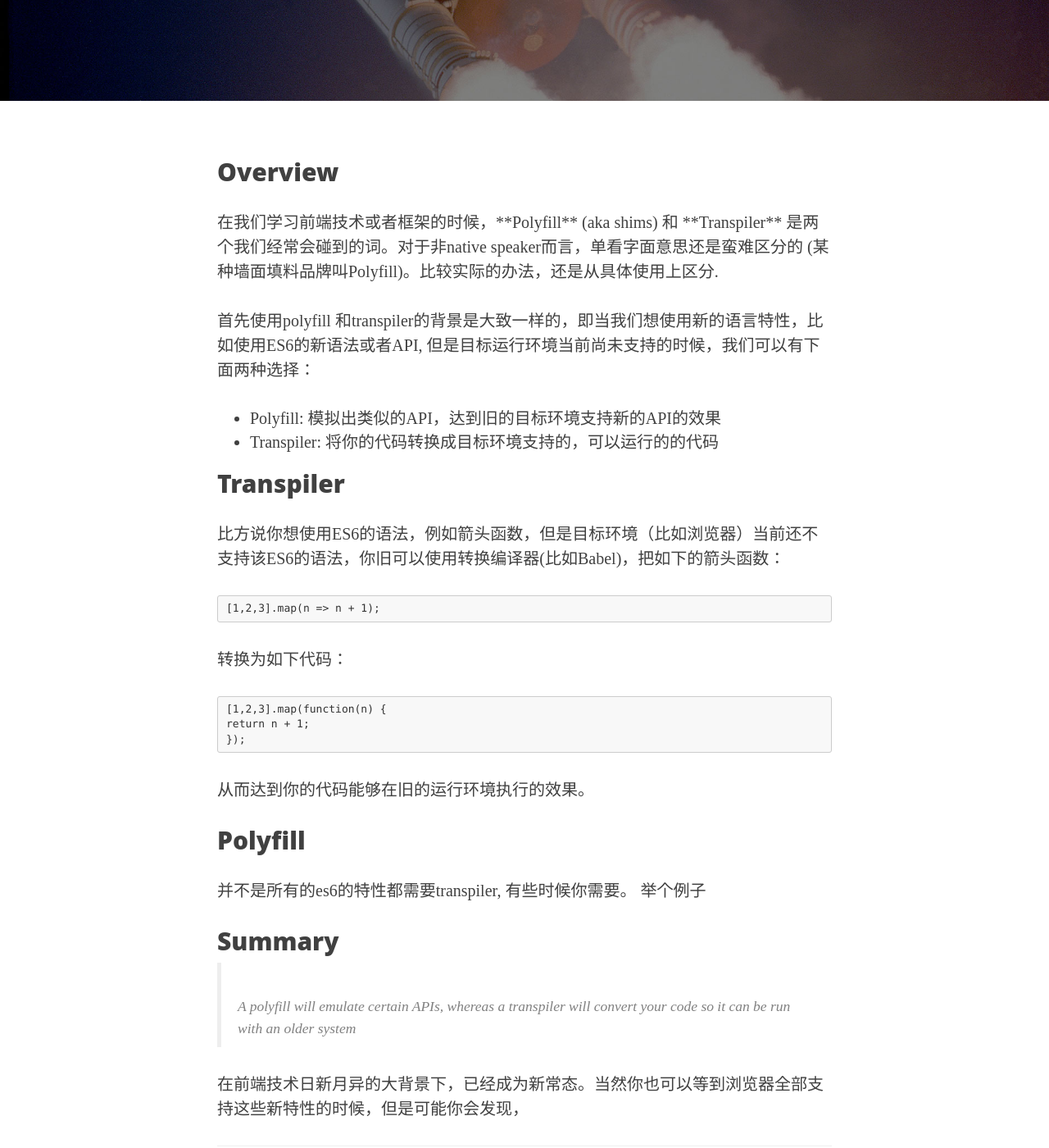
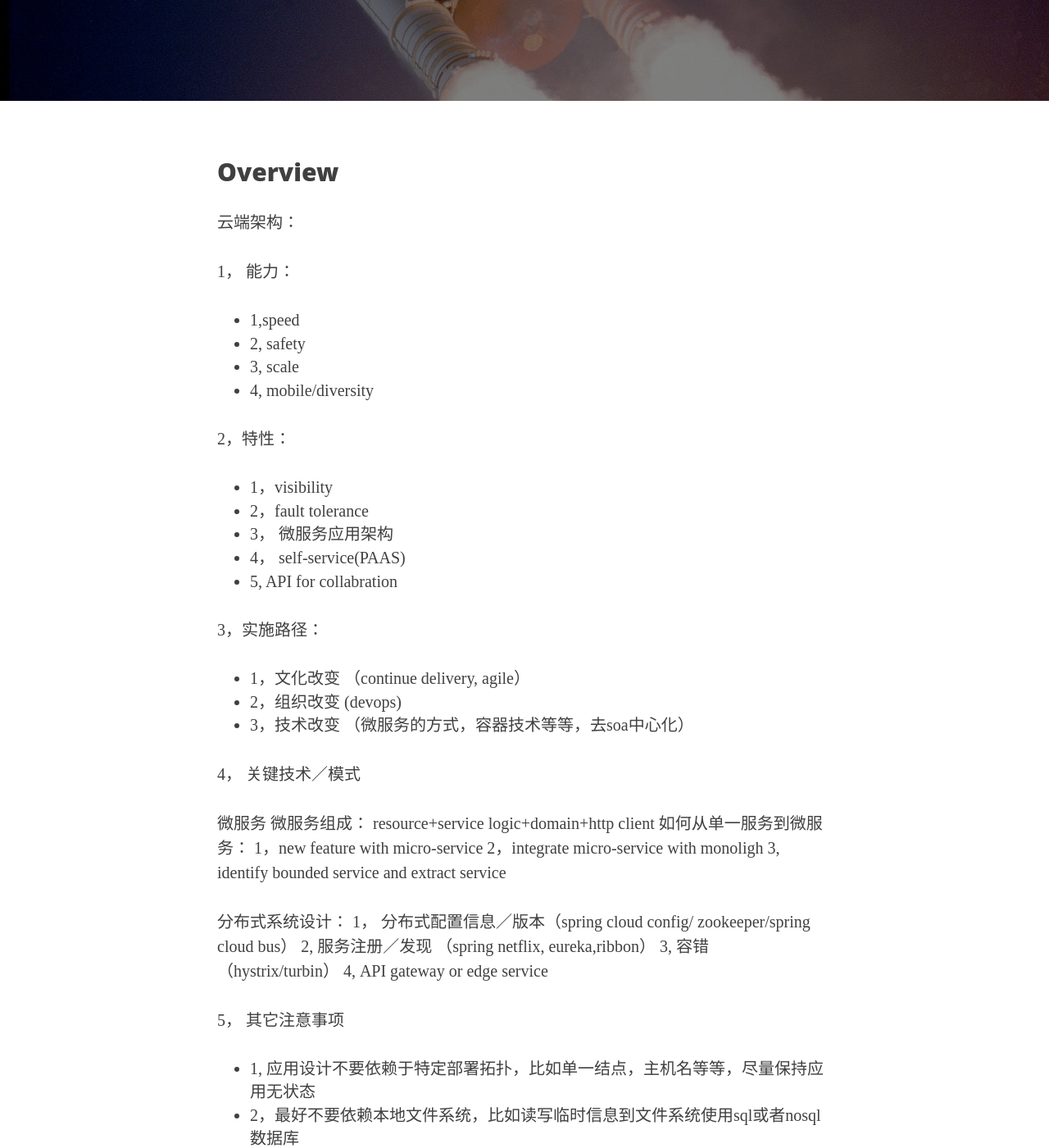
Before and after one commit to fudanzz/fudanzz.github.io, a Jekyll site: the page built from _posts/2016-09-19-build-cloud-native-application.markdown, in a window 1280 px wide and 1400 px high, scrolled down 350 px. Shown: the whole window at 82% size. Built offline with Jekyll 4.4.1, drawn with Linux system fonts in a browser that asks for light colours; nearby versions of some CDN libraries; some web fonts are replaced; some of the changed text lies outside the part shown.

Commit message:
new post

```diff
--- a/_posts/2016-09-19-build-cloud-native-application.markdown
+++ b/_posts/2016-09-19-build-cloud-native-application.markdown
@@ -7,35 +7,50 @@ header-img: "img/post-bg-01.jpg"
 ---
 
 ## Overview
-<p>在我们学习前端技术或者框架的时候，**Polyfill** (aka shims) 和 **Transpiler**
-是两个我们经常会碰到的词。对于非native speaker而言，单看字面意思还是蛮难区分的 (某种墙面填料品牌叫Polyfill)。比较实际的办法，还是从具体使用上区分.</p>
+云端架构：
 
-首先使用polyfill 和transpiler的背景是大致一样的，即当我们想使用新的语言特性，比如使用ES6的新语法或者API, 但是目标运行环境当前尚未支持的时候，我们可以有下面两种选择：
+1， 能力：
 
-* Polyfill: 模拟出类似的API，达到旧的目标环境支持新的API的效果
-* Transpiler: 将你的代码转换成目标环境支持的，可以运行的的代码
+- 1,speed
+- 2, safety
+- 3, scale
+- 4, mobile/diversity
 
-## Transpiler
+2，特性：
 
-比方说你想使用ES6的语法，例如箭头函数，但是目标环境（比如浏览器）当前还不支持该ES6的语法，你旧可以使用转换编译器(比如Babel)，把如下的箭头函数：
+- 1，visibility
+- 2，fault tolerance
+- 3， 微服务应用架构
+- 4， self-service(PAAS)
+- 5,   API for collabration
 
-    [1,2,3].map(n => n + 1);
+3，实施路径：
 
-转换为如下代码：
+- 1，文化改变 （continue delivery, agile）
+- 2，组织改变   (devops)
+- 3，技术改变  （微服务的方式，容器技术等等，去soa中心化）
 
-    [1,2,3].map(function(n) {
-    return n + 1;
-    });
+4， 关键技术／模式
 
-从而达到你的代码能够在旧的运行环境执行的效果。
+微服务
+微服务组成：
+resource+service logic+domain+http client
+如何从单一服务到微服务：
+1，new feature with micro-service
+2，integrate micro-service with monoligh
+3,  identify bounded service and extract service
 
-## Polyfill
+分布式系统设计：
+1， 分布式配置信息／版本（spring cloud config/ zookeeper/spring cloud bus）
+2,    服务注册／发现 （spring netflix, eureka,ribbon）
+3,   容错 （hystrix/turbin）
+4,   API gateway or edge service
 
-并不是所有的es6的特性都需要transpiler, 有些时候你需要。
-举个例子
+5， 其它注意事项
 
-## Summary
-
->A polyfill will emulate certain APIs, whereas a transpiler will convert your code so it can be run with an older system
-
-在前端技术日新月异的大背景下，已经成为新常态。当然你也可以等到浏览器全部支持这些新特性的时候，但是可能你会发现，
+- 1,  应用设计不要依赖于特定部署拓扑，比如单一结点，主机名等等，尽量保持应用无状态
+- 2，最好不要依赖本地文件系统，比如读写临时信息到文件系统使用sql或者nosql数据库
+- 3，尽量不要应用里面会话信息，最好使用分布式缓存
+- 4，不要写日志到本地文件系统，采用分布式日志系统 Apache Flume
+- 5，不要hardcode任何环境特定依赖，比如后台服务IP地址，而应采用服务注册，或者虚拟名字
+- 6， 不要在代码里使用操作系统特性
```
